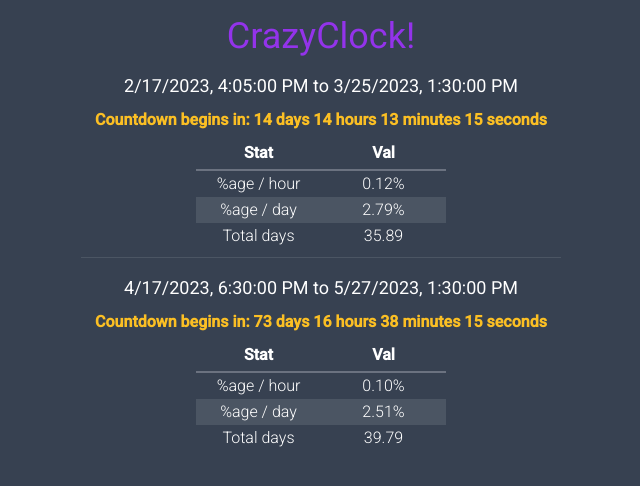
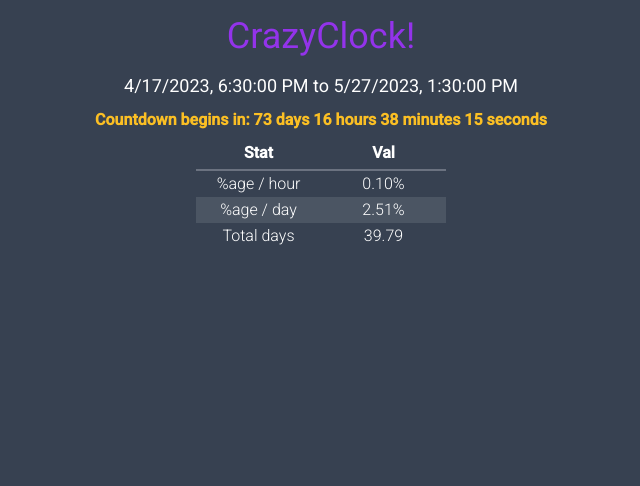
Before and after one commit to Maelstromeous/crazyclock, a Nuxt app: page / in a window 1280 px wide. Shown: the top 486 px of the page, without its empty margins (319-959 px from the left). Built offline with nearby package versions, Linux system fonts and the light colour scheme.

Commit message:
Removed expired clock

```diff
--- a/app.vue
+++ b/app.vue
@@ -25,10 +25,6 @@ useServerSeoMeta({
 // array of dates with startDate and endDate as elements
 const clocks = [
   {
-    startDate: new Date('2023-02-17 16:05:00'),
-    endDate: new Date('2023-03-25 13:30:00')
-  },
-  {
     startDate: new Date('2023-04-17 18:30:00'),
     endDate: new Date('2023-05-27 13:30:00')
   }
```
